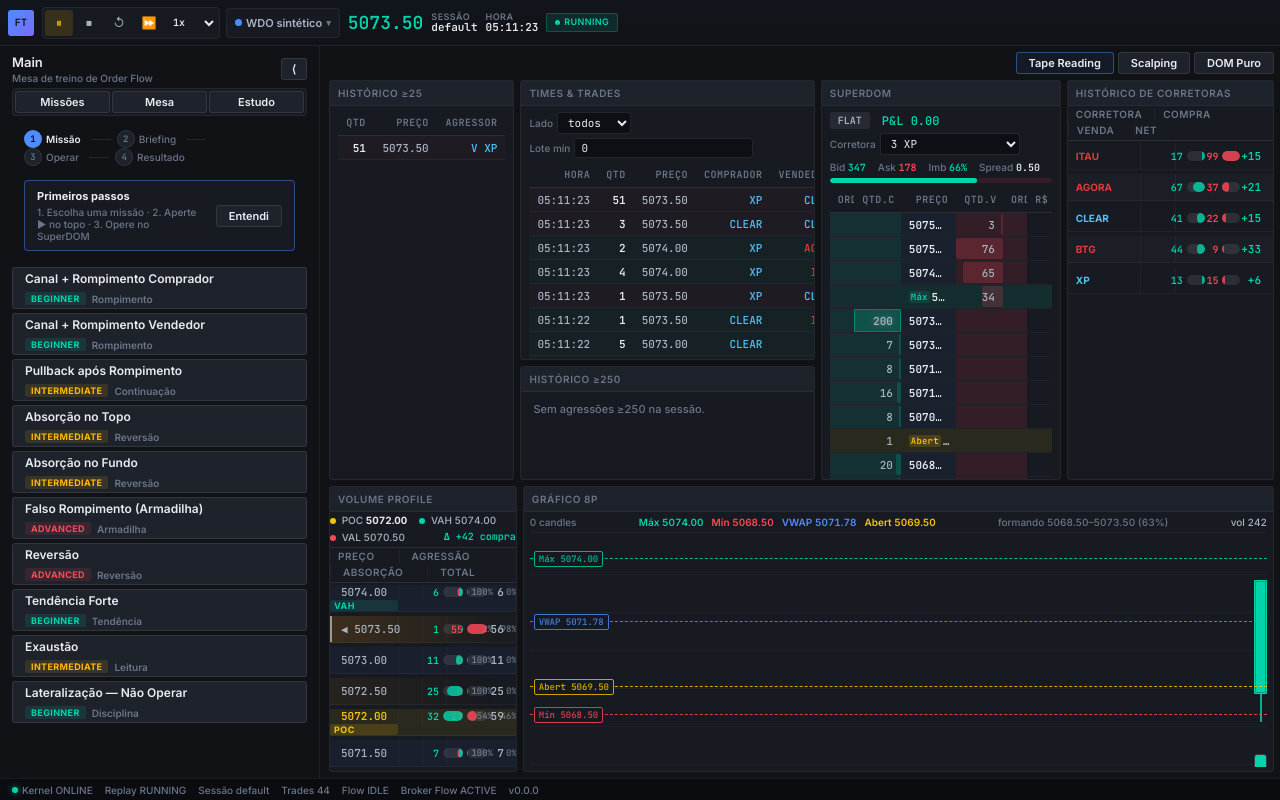
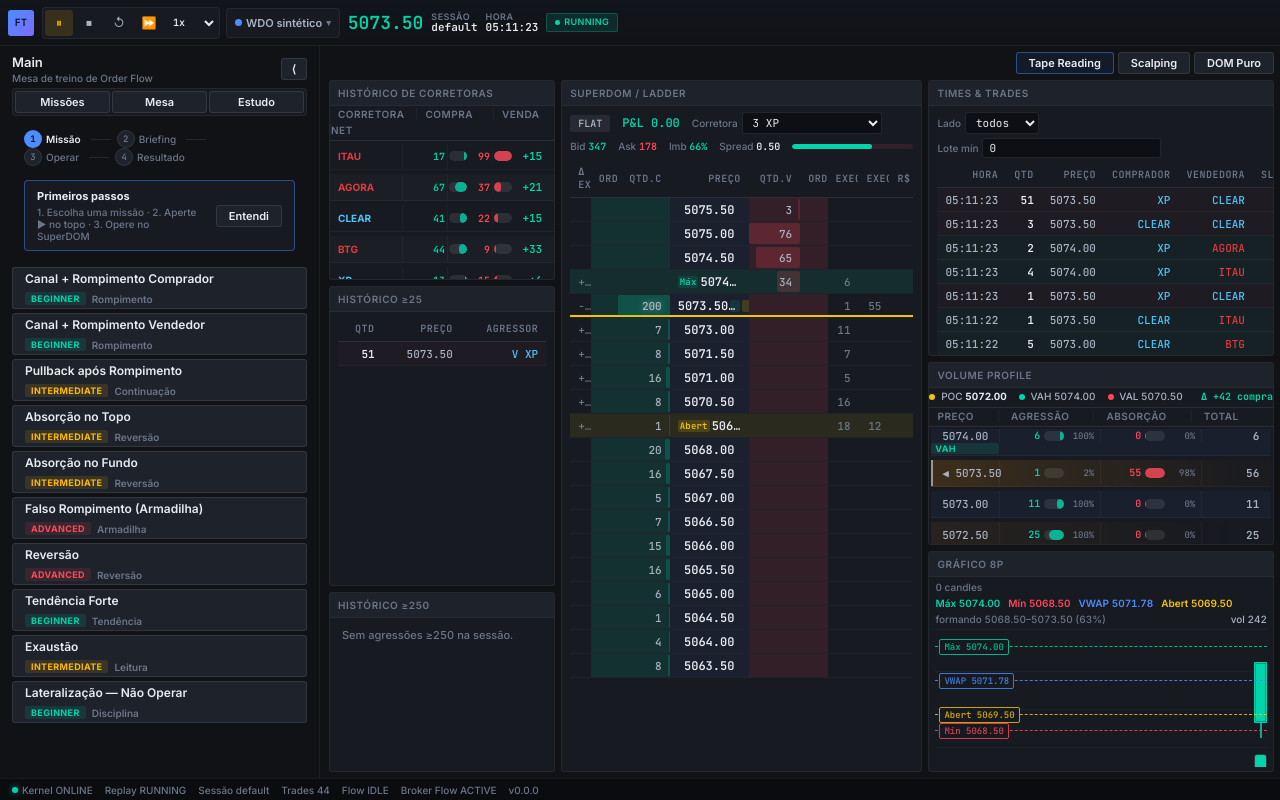
Before and after one commit to eajdias/FlowTrainerPro, a React (Vite) app: page / in a window 1280 px wide. Both pictures are taken after a click on the button "Iniciar sessão". Built offline with nearby package versions, Linux system fonts and the light colour scheme.

Commit message:
melhora na view do perfil default

```diff
--- a/src/assets/panels.css
+++ b/src/assets/panels.css
@@ -156,63 +156,92 @@
 
 .ftp-panel strong { color: var(--ftp-text-primary); }
 
-/* ═══ SUPERDOM — grade assimétrica: trader compacto, book largo, preço destacado ═══ */
+/* ═══ SUPERDOM + LADDER fundidos: 9 colunas ═══
+   [Δ exec] [Ord.C] [Qtd.C] [PREÇO] [Qtd.V] [Ord.V] [Exec.C] [Exec.V] [R$] */
 
 .ftp-superdom table {
   table-layout: fixed;
 }
 
 .ftp-superdom th:nth-child(1),
-.ftp-superdom td:nth-child(1) { width: 11%; }
+.ftp-superdom td:nth-child(1) { width: 6%; }
 .ftp-superdom th:nth-child(2),
-.ftp-superdom td:nth-child(2) { width: 21%; }
+.ftp-superdom td:nth-child(2) { width: 8%; }
 .ftp-superdom th:nth-child(3),
-.ftp-superdom td:nth-child(3) { width: 25%; }
+.ftp-superdom td:nth-child(3) { width: 15%; }
 .ftp-superdom th:nth-child(4),
-.ftp-superdom td:nth-child(4) { width: 21%; }
+.ftp-superdom td:nth-child(4) { width: 23%; }
 .ftp-superdom th:nth-child(5),
-.ftp-superdom td:nth-child(5) { width: 11%; }
+.ftp-superdom td:nth-child(5) { width: 15%; }
 .ftp-superdom th:nth-child(6),
-.ftp-superdom td:nth-child(6) { width: 11%; }
+.ftp-superdom td:nth-child(6) { width: 8%; }
+.ftp-superdom th:nth-child(7),
+.ftp-superdom td:nth-child(7) { width: 9%; }
+.ftp-superdom th:nth-child(8),
+.ftp-superdom td:nth-child(8) { width: 9%; }
+.ftp-superdom th:nth-child(9),
+.ftp-superdom td:nth-child(9) { width: 7%; }
 
 .ftp-superdom td {
   overflow: hidden;
   text-overflow: ellipsis;
 }
 
-.ftp-superdom td:nth-child(1),
-.ftp-superdom td:nth-child(2) {
+.ftp-superdom td:nth-child(2),
+.ftp-superdom td:nth-child(3) {
   background: var(--ftp-buy-dim);
   cursor: pointer;
   transition: background-color var(--ftp-duration-fast) var(--ftp-ease-out);
 }
 
-.ftp-superdom td:nth-child(1):hover,
-.ftp-superdom td:nth-child(2):hover {
+.ftp-superdom td:nth-child(2):hover,
+.ftp-superdom td:nth-child(3):hover {
   background: rgba(0, 212, 170, 0.18);
 }
 
-.ftp-superdom td:nth-child(4),
-.ftp-superdom td:nth-child(5) {
+.ftp-superdom td:nth-child(5),
+.ftp-superdom td:nth-child(6) {
   background: var(--ftp-sell-dim);
   cursor: pointer;
   transition: background-color var(--ftp-duration-fast) var(--ftp-ease-out);
 }
 
-.ftp-superdom td:nth-child(4):hover,
-.ftp-superdom td:nth-child(5):hover {
+.ftp-superdom td:nth-child(5):hover,
+.ftp-superdom td:nth-child(6):hover {
   background: rgba(255, 71, 87, 0.18);
 }
 
-.ftp-superdom td:nth-child(3) {
-  color: var(--ftp-text-primary);
-  font-weight: 600;
+.ftp-superdom td:nth-child(4) {
+  color: var(--ftp-text-primary);
+  font-size: var(--ftp-font-size-base);
+  font-weight: 700;
   text-align: center;
   background: rgba(77, 141, 255, 0.06);
 }
 
-.ftp-superdom td:nth-child(6) {
-  color: var(--ftp-text-muted);
+.ftp-superdom td:nth-child(1),
+.ftp-superdom td:nth-child(7),
+.ftp-superdom td:nth-child(8),
+.ftp-superdom td:nth-child(9) {
+  color: var(--ftp-text-muted);
+}
+
+/* Colunas de execução do ladder (fusão PriceLadder) */
+
+.ftp-dom-exec {
+  font-family: var(--ftp-font-numeric);
+  font-size: var(--ftp-font-size-sm);
+  font-variant-numeric: tabular-nums;
+  text-align: right;
+}
+
+.ftp-dom-exec.is-buy { color: var(--ftp-buy-primary); }
+.ftp-dom-exec.is-sell { color: var(--ftp-sell-primary); }
+
+/* Linha do preço atual: sublinhada para fácil visualização */
+
+.ftp-superdom tbody tr.is-last td {
+  box-shadow: inset 0 -2px 0 0 var(--ftp-special);
 }
 
 /* Cabeçalho do DOM: posição, P&L, corretora, zerar */
--- a/src/main.tsx
+++ b/src/main.tsx
@@ -18,7 +18,7 @@ initCandleFeed()
 initLiveBrokerFlow()
 
 // Clear stale workspace layout if version changed
-const APP_VERSION = '6.1'; // bump this to force layout reset
+const APP_VERSION = '6.2'; // bump this to force layout reset
 const storedVersion = localStorage.getItem('ftp-version');
 if (storedVersion !== APP_VERSION) {
   localStorage.removeItem('flowtrainerpro-workspace');
--- a/src/panels/PriceLadderPanel/PriceLadder.tsx
+++ /dev/null
@@ -1,56 +0,0 @@
-// panels/PriceLadderPanel/PriceLadder.tsx
-// Escada de preços ±12 níveis: representa marketStore.priceLevels.
-// Padrão visual do SuperDOM: heat proporcional nas células de bid/ask.
-import { useMarketStore } from '../../store/marketStore';
-import { PanelShell } from '../PanelShell/PanelShell';
-
-export function PriceLadder() {
-  const levels = useMarketStore((s) => s.priceLevels);
-
-  const maxBid = Math.max(1, ...levels.map((l) => l.bidVolume));
-  const maxAsk = Math.max(1, ...levels.map((l) => l.askVolume));
-
-  return (
-    <PanelShell title="Price Ladder" className="ftp-ladder">
-      <table>
-        <thead>
-          <tr>
-            <th>BidVol</th>
-            <th>Preço</th>
-            <th>AskVol</th>
-            <th>Delta</th>
-          </tr>
-        </thead>
-        <tbody>
-          {levels.map((l) => (
-            <tr key={l.price} className={l.isCurrent ? 'ftp-ladder-current' : undefined}>
-              <td>
-                <span
-                  className="ftp-ladder-fill is-bid"
-                  style={{ width: `${(l.bidVolume / maxBid) * 100}%` }}
-                  aria-hidden="true"
-                />
-                <span className="ftp-ladder-num">{l.bidVolume || ''}</span>
-              </td>
-              <td className={l.isCurrent ? 'ftp-ladder-num' : undefined}>
-                {l.price.toFixed(2)}
-                {l.isCurrent ? ' ◀' : ''}
-              </td>
-              <td>
-                <span
-                  className="ftp-ladder-fill is-ask"
-                  style={{ width: `${(l.askVolume / maxAsk) * 100}%` }}
-                  aria-hidden="true"
-                />
-                <span className="ftp-ladder-num">{l.askVolume || ''}</span>
-              </td>
-              <td className={l.delta > 0 ? 'ftp-net-buy' : l.delta < 0 ? 'ftp-net-sell' : undefined}>
-                {l.delta || ''}
-              </td>
-            </tr>
-          ))}
-        </tbody>
-      </table>
-    </PanelShell>
-  );
-}
--- a/src/panels/SuperDOMPanel/SuperDOM.tsx
+++ b/src/panels/SuperDOMPanel/SuperDOM.tsx
@@ -1,9 +1,10 @@
 // panels/SuperDOMPanel/SuperDOM.tsx
-// DOM interativo: click = limit, Shift+click = agressora (doc SUPERDOM_TRADING_INTERACTIONS).
-// Handlers homologados: TradingController. Fila: QueueInspector read-only.
-// Apresentação assimétrica: preço em destaque central, book com heatmap e
-// linhas de referência do dia (Máx/Mín/VWAP/Abertura) marcadas nas linhas.
-import { useMemo } from 'react';
+// DOM interativo + Price Ladder FUNDIDOS:
+//   [Δ exec] [Ord.C] [Qtd.C] [PREÇO] [Qtd.V] [Ord.V] [Exec.C] [Exec.V] [R$]
+// Click = limit, Shift+click = agressora (TradingController; fila via QueueInspector).
+// Auto-follow: a linha do preço atual sobe/desce com o mercado e fica sublinhada.
+// (trava o auto-follow por alguns segundos após scroll manual)
+import { useEffect, useMemo, useRef } from 'react';
 import { useBookStore } from '../../store/bookStore';
 import { useMarketStore } from '../../store/marketStore';
 import { usePositionStore } from '../../store/positionStore';
@@ -70,7 +71,14 @@ export function SuperDOM() {
   const brokerId = useTraderOrderStore((s) => s.brokerId);
   const setBrokerId = useTraderOrderStore((s) => s.setBrokerId);
 
-  // Linhas de referência do dia (mesmas do gráfico 8P)
+  // Dados por preço (fundidos do Price Ladder): volume executado e delta
+  const execLevels = useMarketStore((s) => s.priceLevels);
+  const execByPrice = useMemo(
+    () => new Map(execLevels.map((l) => [l.price, l])),
+    [execLevels],
+  );
+
+  // Refs de referência do dia (mesmas do gráfico 8P)
   const dayHigh = useMarketStore((s) => s.dayHigh);
   const dayLow = useMarketStore((s) => s.dayLow);
   const dayVwap = useMarketStore((s) => s.dayVwap);
@@ -131,6 +139,33 @@ export function SuperDOM() {
     return m;
   }, [orders]);
 
+  // ── Auto-follow: mantém a linha do preço atual visível (com trava manual) ──
+  const wrapRef = useRef<HTMLDivElement | null>(null);
+  const lockedUntil = useRef(0);
+  const programmatic = useRef(false);
+
+  const onScroll = (): void => {
+    if (!programmatic.current) lockedUntil.current = Date.now() + 6000;
+  };
+
+  useEffect(() => {
+    if (Date.now() < lockedUntil.current) return;
+    const wrap = wrapRef.current?.closest<HTMLElement>('.ftp-panel-body');
+    const row = wrapRef.current?.querySelector<HTMLElement>('tr.is-last');
+    if (!wrap || !row) return;
+    const wrapRect = wrap.getBoundingClientRect();
+    const rowRect = row.getBoundingClientRect();
+    const rowTop = rowRect.top - wrapRect.top + wrap.scrollTop;
+    const rowBottom = rowTop + rowRect.height;
+    const viewTop = wrap.scrollTop;
+    const viewBottom = viewTop + wrap.clientHeight;
+    if (rowTop < viewTop + 12 || rowBottom > viewBottom - 12) {
+      programmatic.current = true;
+      wrap.scrollTo({ top: rowTop - wrap.clientHeight / 2, behavior: 'smooth' });
+      setTimeout(() => { programmatic.current = false; }, 700);
+    }
+  }, [lastPrice]);
+
   if (prices.length === 0) {
     return (
       <PanelShell title="SuperDOM">
@@ -140,7 +175,7 @@ export function SuperDOM() {
   }
 
   return (
-    <PanelShell title="SuperDOM" className="ftp-superdom">
+    <PanelShell title="SuperDOM / Ladder" className="ftp-superdom">
       <div className="ftp-dom-head">
         <span className={`ftp-dom-pos${posSide ? (posSide === 'long' ? ' is-long' : ' is-short') : ''}`}>
           {posSide ? `${posSide === 'long' ? 'LONG' : 'SHORT'} ${posSize} @ ${avgPrice.toFixed(2)}` : 'FLAT'}
@@ -174,14 +209,18 @@ export function SuperDOM() {
         </div>
       </div>
       <QueueSection />
+      <div ref={wrapRef} onScroll={onScroll}>
         <table>
           <thead>
             <tr>
+              <th className="ftp-dom-col-exec" title="Delta executado no preço (compra − venda)">Δ exec</th>
               <th className="ftp-dom-col-trader">Ord.C</th>
               <th className="ftp-dom-col-bid">Qtd.C</th>
               <th className="ftp-dom-col-price">Preço</th>
               <th className="ftp-dom-col-ask">Qtd.V</th>
               <th className="ftp-dom-col-trader">Ord.V</th>
+              <th className="ftp-dom-col-exec" title="Volume executado a compra neste preço">Exec.C</th>
+              <th className="ftp-dom-col-exec" title="Volume executado a venda neste preço">Exec.V</th>
               <th className="ftp-dom-col-rs">R$</th>
             </tr>
           </thead>
@@ -193,8 +232,12 @@ export function SuperDOM() {
               const isAsk = price === bestAsk;
               const isLast = price === lastPrice;
               const ref = refFor(price);
+              const exec = execByPrice.get(price);
               return (
-              <tr key={price} className={ref ? ref.cls : undefined}>
+                <tr key={price} className={`${ref ? ref.cls : ''}${isLast ? ' is-last' : ''}`}>
+                  <td className={`ftp-dom-exec${exec && exec.delta > 0 ? ' is-buy' : exec && exec.delta < 0 ? ' is-sell' : ''}`}>
+                    {exec && exec.delta !== 0 ? (exec.delta > 0 ? '+' : '') + exec.delta : ''}
+                  </td>
                   <td
                     className="ftp-dom-trader"
                     onClick={(e) => {
@@ -268,12 +311,15 @@ export function SuperDOM() {
                       );
                     })}
                   </td>
+                  <td className="ftp-dom-exec is-buy">{exec && exec.bidVolume ? exec.bidVolume : ''}</td>
+                  <td className="ftp-dom-exec is-sell">{exec && exec.askVolume ? exec.askVolume : ''}</td>
                   <td className="ftp-dom-rs">{posSide ? estimateAt(price, posSide, avgPrice, posSize).toFixed(0) : ''}</td>
                 </tr>
               );
             })}
           </tbody>
         </table>
+      </div>
     </PanelShell>
   );
 }
--- a/src/panels/VolumeProfilePanel/VolumeProfile.tsx
+++ b/src/panels/VolumeProfilePanel/VolumeProfile.tsx
@@ -2,6 +2,7 @@
 // Volume Profile estilo SuperDOM: células com fundo proporcional (espelhadas —
 // agressão cresce da direita, absorção da esquerda), % por lado, total por nível,
 // TOP 5 zonas quentes com gradiente e POC/VAH/VAL. Preço atual marcado.
+import { useEffect, useRef } from 'react';
 import { useVolumeProfileStore } from '../../store/volumeProfileStore';
 import { useBookStore } from '../../store/bookStore';
 import { PanelShell } from '../PanelShell/PanelShell';
@@ -18,6 +19,33 @@ export function VolumeProfile() {
   const vah = useVolumeProfileStore((s) => s.vah);
   const val = useVolumeProfileStore((s) => s.val);
   const lastPrice = useBookStore((s) => s.lastPrice);
+
+  // ── Auto-follow: mantém a linha do preço atual visível (com trava manual) ──
+  const wrapRef = useRef<HTMLDivElement | null>(null);
+  const lockedUntil = useRef(0);
+  const programmatic = useRef(false);
+
+  const onScroll = (): void => {
+    if (!programmatic.current) lockedUntil.current = Date.now() + 6000;
+  };
+
+  useEffect(() => {
+    if (Date.now() < lockedUntil.current) return;
+    const wrap = wrapRef.current?.closest<HTMLElement>('.ftp-panel-body');
+    const row = wrapRef.current?.querySelector<HTMLElement>('.ftp-vp2-row.is-current');
+    if (!wrap || !row) return;
+    const wrapRect = wrap.getBoundingClientRect();
+    const rowRect = row.getBoundingClientRect();
+    const rowTop = rowRect.top - wrapRect.top + wrap.scrollTop;
+    const rowBottom = rowTop + rowRect.height;
+    const viewTop = wrap.scrollTop;
+    const viewBottom = viewTop + wrap.clientHeight;
+    if (rowTop < viewTop + 12 || rowBottom > viewBottom - 12) {
+      programmatic.current = true;
+      wrap.scrollTo({ top: rowTop - wrap.clientHeight / 2, behavior: 'smooth' });
+      setTimeout(() => { programmatic.current = false; }, 700);
+    }
+  }, [lastPrice]);
 
   if (levels.length === 0) {
     return (
@@ -64,7 +92,7 @@ export function VolumeProfile() {
         <span className="ftp-vp2-col-total">Total</span>
       </div>
 
-      <div className="ftp-vp2" role="list" aria-label="Perfil de volume por preço">
+      <div className="ftp-vp2" role="list" aria-label="Perfil de volume por preço" ref={wrapRef} onScroll={onScroll}>
         {levels.map((l) => {
           const inVA = val > 0 && vah > 0 && l.price <= vah && l.price >= val;
           const isCurrent = lastPrice > 0 && Math.abs(l.price - lastPrice) < 0.26;
--- a/src/panels/index.ts
+++ b/src/panels/index.ts
@@ -6,7 +6,6 @@ export { TimesAndTrades as TimesTradesPanel } from './TimesTradesPanel/TimesAndT
 export { SuperDOM     as SuperDOMPanel    } from './SuperDOMPanel/SuperDOM';
 export { VolumeProfile as VolumeProfilePanel } from './VolumeProfilePanel/VolumeProfile';
 export { AtemporalChart as Chart8PPanel  } from './Chart8PPanel/AtemporalChart';
-export { PriceLadder as PriceLadderPanel } from './PriceLadderPanel/PriceLadder';
 export { OrderBookByBroker as OrderBookByBrokerPanel } from './OrderBookByBrokerPanel/OrderBookByBroker';
 export { BrokerHistory as BrokerHistoryPanel } from './BrokerHistoryPanel/BrokerHistory';
 export { PanelShell                      } from './PanelShell/PanelShell';
--- a/src/workspace/PanelRegistry.ts
+++ b/src/workspace/PanelRegistry.ts
@@ -13,7 +13,6 @@ import { SuperDOM }            from '../panels/SuperDOMPanel/SuperDOM';
 import { VolumeProfile }       from '../panels/VolumeProfilePanel/VolumeProfile';
 import { AtemporalChart }      from '../panels/Chart8PPanel/AtemporalChart';
 import { OrderBookByBroker }   from '../panels/OrderBookByBrokerPanel/OrderBookByBroker';
-import { PriceLadder }         from '../panels/PriceLadderPanel/PriceLadder';
 import { TrainingPanel }       from '../panels/TrainingPanel/TrainingPanel';
 import { DebugPanel }          from '../panels/DebugPanel/DebugPanel';
 import { TrainingHUD }         from '../panels/TrainingHUD/TrainingHUD';
@@ -35,7 +34,6 @@ export const PANEL_REGISTRY: Record<PanelType, React.ComponentType<any>> = {
   VolumeProfilePanel:     VolumeProfile,
   Chart8PPanel:           AtemporalChart,
   OrderBookByBrokerPanel: OrderBookByBroker,
-  PriceLadderPanel:       PriceLadder,
   TrainingPanel:          TrainingPanel,
   DebugPanel:             DebugPanel,
   TrainingHUD:            TrainingHUD,
--- a/src/workspace/WorkspaceStore.ts
+++ b/src/workspace/WorkspaceStore.ts
@@ -105,7 +105,7 @@ export const useWorkspaceStore = create<WorkspaceState & WorkspaceActions>()(
     }),
     {
       name: 'flowtrainerpro-workspace', // localStorage key
-      version: 15, // v15: VP alinhado ao ≥25 (assimetria) — força re-leitura
+      version: 17, // v17: Tape Reading 3×3 (históricos | DOM | tape+VP+gráfico) — força re-leitura
     },
   ),
 );
--- a/src/workspace/defaultWorkspaces.ts
+++ b/src/workspace/defaultWorkspaces.ts
@@ -34,35 +34,40 @@ function deskPanel(type: PanelConfig['type'], opts: DeskOpts): PanelConfig {
   };
 }
 
-// ── Tape Reading — mesa principal ─────────────────────────────────────────────
+// ── Tape Reading — mesa principal (3 colunas × 3 blocos) ─────────────────────
 //
-//  ┌──────────┬───────────────┬────────────┬─────────────────────────┐
-//  │  ≥25     │  Times&Trades │  SuperDOM  │  Agressão por Preço     │
-//  │  Lotes   ├───────────────┤  (refs do  │  (compra×venda + heat)  │
-//  │          │  ≥250 Lotes   │   dia)     │                         │
-//  ├──────────┴───────┬───────┴────────────┴─────────────────────────┤
-//  │ Volume Profile   │  Gráfico 8P — largo (Máx/Mín/VWAP/Abert)     │
-//  └──────────────────┴─────────────────────────────────────────────┘
+//  ┌──────────────┬──────────────────┬──────────────────┐
+//  │ Hist.        │                  │  Times & Trades  │
+//  │  Corretoras  │                  ├──────────────────┤
+//  │──────────────┤    SUPERDOM      │  Volume Profile  │
+//  │ Histórico    │  (+ Ladder       ├──────────────────┤
+//  │  ≥25         │   fundido)       │   Gráfico 8P     │
+//  ├──────────────┤                  │                  │
+//  │ Histórico    │                  │                  │
+//  │  ≥250        │                  │                  │
+//  └──────────────┴──────────────────┴──────────────────┘
 
 export function createTapeReadingWorkspace(): WorkspaceConfig {
   return {
     id:          uuidv4(),
     name:        'Tape Reading',
-    description: 'Mesa principal: tape, DOM, agressão, gráfico e perfil',
+    description: 'Mesa principal: históricos, DOM fundido, tape e gráfico',
     createdAt:   now(),
     updatedAt:   now(),
-    rowWeights:  [1.4, 1.0],
+    rowWeights:  [1],
     panels: [
-      // Linha 0 — trabalho
-      deskPanel('MediumTradesPanel',      { col: 0, colWeight: 0.85 }),
-      deskPanel('TimesTradesPanel',       { col: 1, weight: 2.2, colWeight: 1.35 }),
-      deskPanel('LargeTradesPanel',       { col: 1, weight: 0.9 }),
-      deskPanel('SuperDOMPanel',          { col: 2, colWeight: 1.1 }),
-      deskPanel('BrokerHistoryPanel',     { col: 3, colWeight: 0.95 }),
+      // Coluna 0 — históricos (estreita)
+      deskPanel('BrokerHistoryPanel', { col: 0, weight: 1, colWeight: 0.72 }),
+      deskPanel('MediumTradesPanel',  { col: 0, weight: 1.5 }),
+      deskPanel('LargeTradesPanel',   { col: 0, weight: 0.9 }),
 
-      // Linha 1 — Volume Profile (largura alinhada ao ≥25) ao lado do gráfico largo
-      deskPanel('VolumeProfilePanel',     { col: 0, row: 1, colWeight: 0.85 }),
-      deskPanel('Chart8PPanel',           { col: 1, row: 1, colWeight: 3.4 }),
+      // Coluna 1 — operação (SUPERDOM fundido, sozinho)
+      deskPanel('SuperDOMPanel',      { col: 1, weight: 1, colWeight: 1.15 }),
+
+      // Coluna 2 — tape, perfil e gráfico
+      deskPanel('TimesTradesPanel',   { col: 2, weight: 1.5, colWeight: 1.1 }),
+      deskPanel('VolumeProfilePanel', { col: 2, weight: 1 }),
+      deskPanel('Chart8PPanel',       { col: 2, weight: 1.2 }),
     ],
   };
 }
@@ -73,15 +78,14 @@ export function createScalpingWorkspace(): WorkspaceConfig {
   return {
     id:          uuidv4(),
     name:        'Scalping',
-    description: 'Operação rápida: DOM, ladder, gráfico e tape',
+    description: 'Operação rápida: DOM fundido, gráfico e tape',
     createdAt:   now(),
     updatedAt:   now(),
     rowWeights:  [0.95, 1.05],
     panels: [
-      deskPanel('SuperDOMPanel',      { col: 0, colWeight: 1 }),
-      deskPanel('PriceLadderPanel',   { col: 1, colWeight: 1 }),
-      deskPanel('VolumeProfilePanel', { col: 2, weight: 1.6, colWeight: 1 }),
-      deskPanel('TimesTradesPanel',   { col: 2, weight: 1 }),
+      deskPanel('SuperDOMPanel',      { col: 0, colWeight: 1.2 }),
+      deskPanel('VolumeProfilePanel', { col: 1, weight: 1.6, colWeight: 1 }),
+      deskPanel('TimesTradesPanel',   { col: 1, weight: 1 }),
       deskPanel('Chart8PPanel',       { col: 0, row: 1 }),
     ],
   };
@@ -93,14 +97,13 @@ export function createDOMWorkspace(): WorkspaceConfig {
   return {
     id:          uuidv4(),
     name:        'DOM Puro',
-    description: 'Fila FIFO em foco: DOM, ladder e tape',
+    description: 'Fila FIFO em foco: DOM fundido e tape',
     createdAt:   now(),
     updatedAt:   now(),
     rowWeights:  [1],
     panels: [
-      deskPanel('SuperDOMPanel',    { col: 0, colWeight: 1.2 }),
-      deskPanel('PriceLadderPanel', { col: 1, colWeight: 1.2 }),
-      deskPanel('TimesTradesPanel', { col: 2, colWeight: 1.2 }),
+      deskPanel('SuperDOMPanel',    { col: 0, colWeight: 1.6 }),
+      deskPanel('TimesTradesPanel', { col: 1, colWeight: 1.2 }),
     ],
   };
 }
--- a/src/workspace/types.ts
+++ b/src/workspace/types.ts
@@ -13,7 +13,6 @@ export type PanelType =
   | 'VolumeProfilePanel'
   | 'Chart8PPanel'
   | 'OrderBookByBrokerPanel'
-  | 'PriceLadderPanel'
   | 'TrainingPanel'
   | 'DebugPanel'
   | 'TrainingHUD'
```
Also changed, not shown: 2 other files (tests, documents, lock files or other folders). Lines whose indentation alone changed are shown as unchanged.
